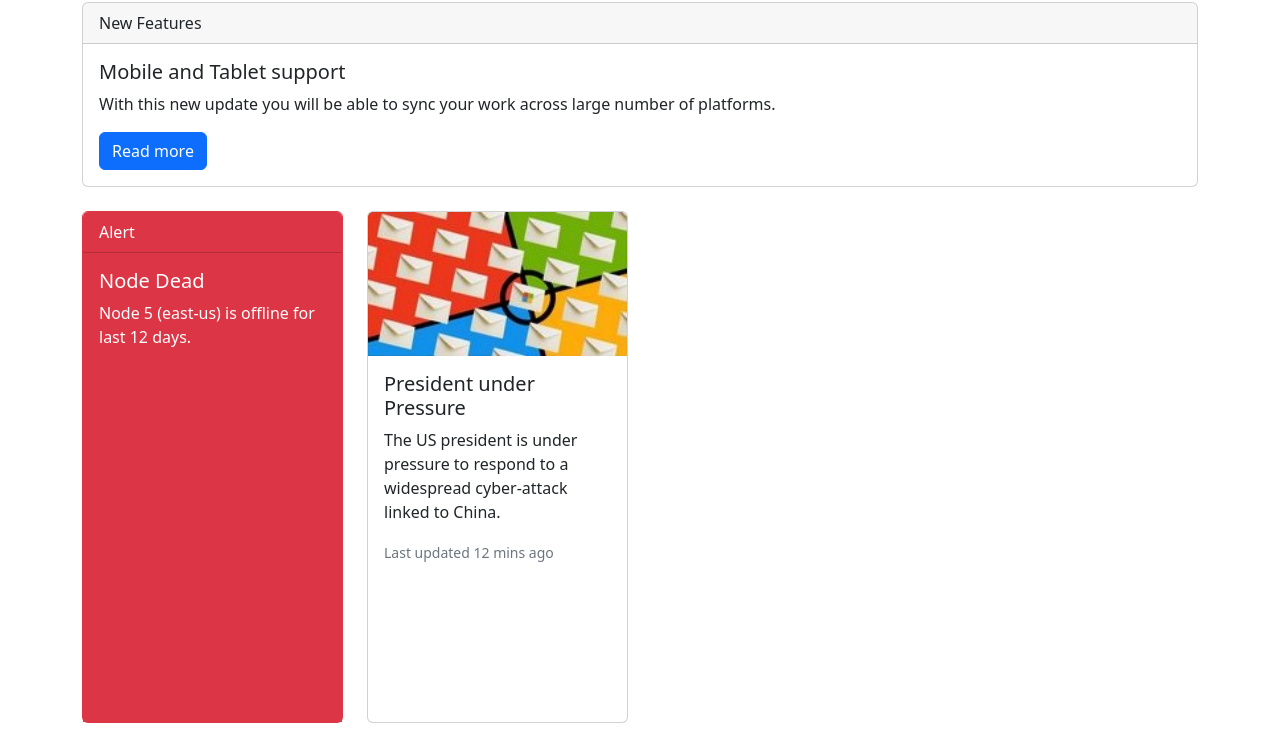
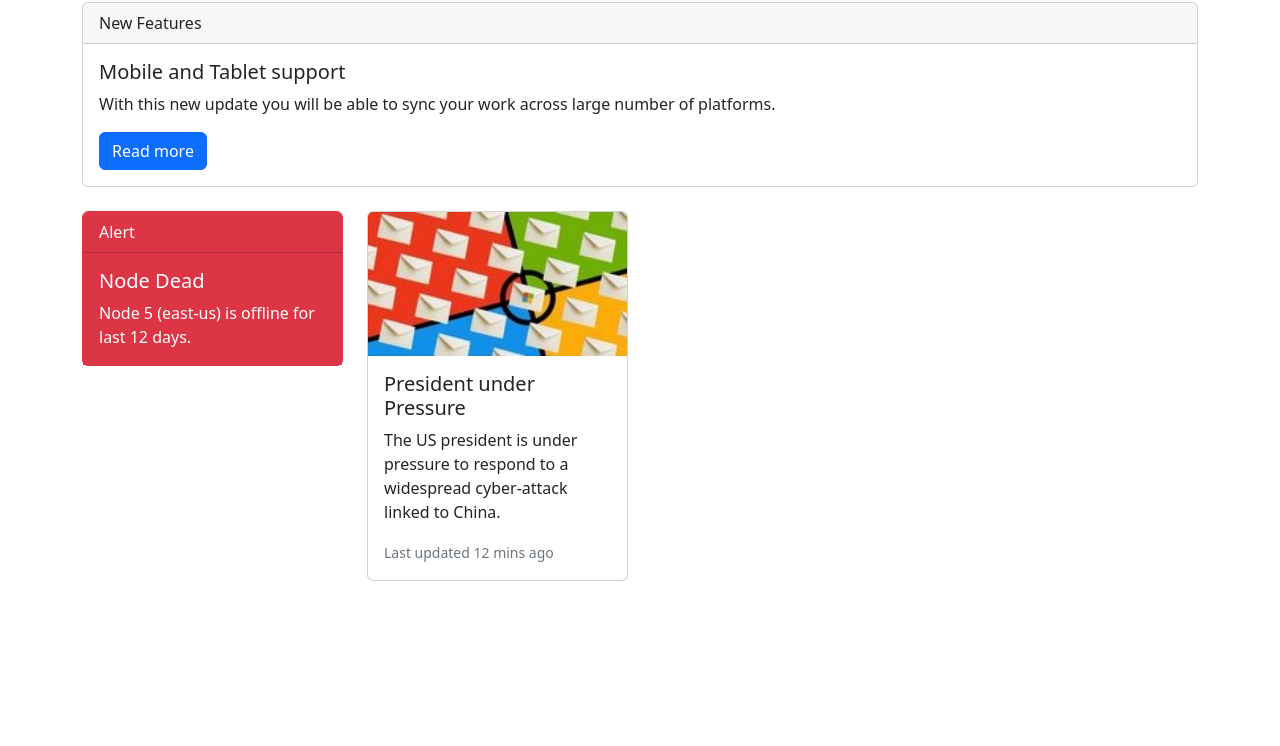
Before and after one commit to acciojob/bootstrap-card-AryanBiswari, a website: page main.html in a window 1280 px wide. Shown: the part 54-800 px from the top of the page. Drawn offline with nearby package versions, Linux system fonts and the light colour scheme.

Commit message:
bootstrap card assignment 3

```diff
--- a/main.html
+++ b/main.html
@@ -26,7 +26,7 @@
 		<br />
 		<div class="row">
 			<div class="col-md-3">
-			<div class="card border-danger" style="max-width: 18rem; height:32rem;">
+				<div class="card border-danger">
 					<div class="card-header bg-danger text-white">Alert</div>
 					<div class="card-body text-white bg-danger">
 						<h5 class="card-title">Node Dead</h5>
@@ -36,12 +36,15 @@
 			</div>
 
 			<div class="col-md-3">
-			<div class="card" style="height:32rem;">
+				<div class="card-deck">
+				<div class="card">
 					<img src="/image/a09f99a223d6453e9671ffd5f843938b.jpg" class="card-img-top" alt="img">
 					<div class="card-body">
 						<h5 class="card-title">President under Pressure</h5>
-					<p class="card-text">The US president is under pressure to respond to a widespread cyber-attack linked to China.</p>
+						<p class="card-text">The US president is under pressure to respond to a widespread cyber-attack
+							linked to China.</p>
 						<p class="card-text"><small class="text-muted">Last updated 12 mins ago</small></p>
+					</div>
 				</div>
 			</div>
 			</div>
```
Lines whose indentation alone changed are shown as unchanged.
